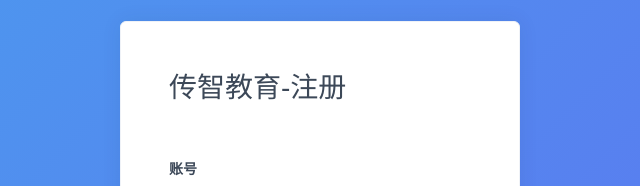
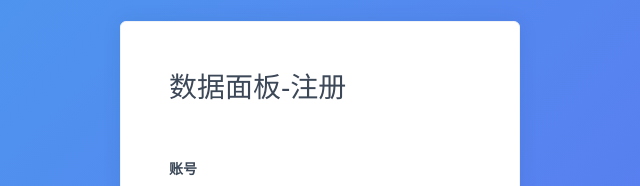
Before and after one commit to u7663394/data-visualization-platform, a plain HTML site: page register.html in a window 1280 px wide. Shown: the part 129-315 px from the top of the page, 320-960 px from the left. Drawn offline with Linux system fonts and the light colour scheme.

Commit message:
adjust login and register content

```diff
--- a/register.html
+++ b/register.html
@@ -5,7 +5,7 @@
   <meta charset="UTF-8" />
   <meta http-equiv="X-UA-Compatible" content="IE=edge" />
   <meta name="viewport" content="width=device-width, initial-scale=1.0" />
-  <title>登录</title>
+  <title>注册</title>
   <link rel="stylesheet" href="./bootstrap/bootstrap.min.css" />
   <link rel="stylesheet" href="./bootstrap/bootstrap-icons.css" />
   <link rel="stylesheet" href="./css/common.css" />
@@ -24,7 +24,7 @@
                 <div class="card shadow zindex-100 mb-0">
                   <div class="card-body px-md-5 py-5">
                     <div class="mb-5">
-                      <h6 class="h3">传智教育-注册</h6>
+                      <h6 class="h3">数据面板-注册</h6>
                     </div>
                     <span class="clearfix"></span>
                     <form class="register-form" role="form" autocomplete="off">
```
Also changed, not shown: login.html (+1 -1 lines).
